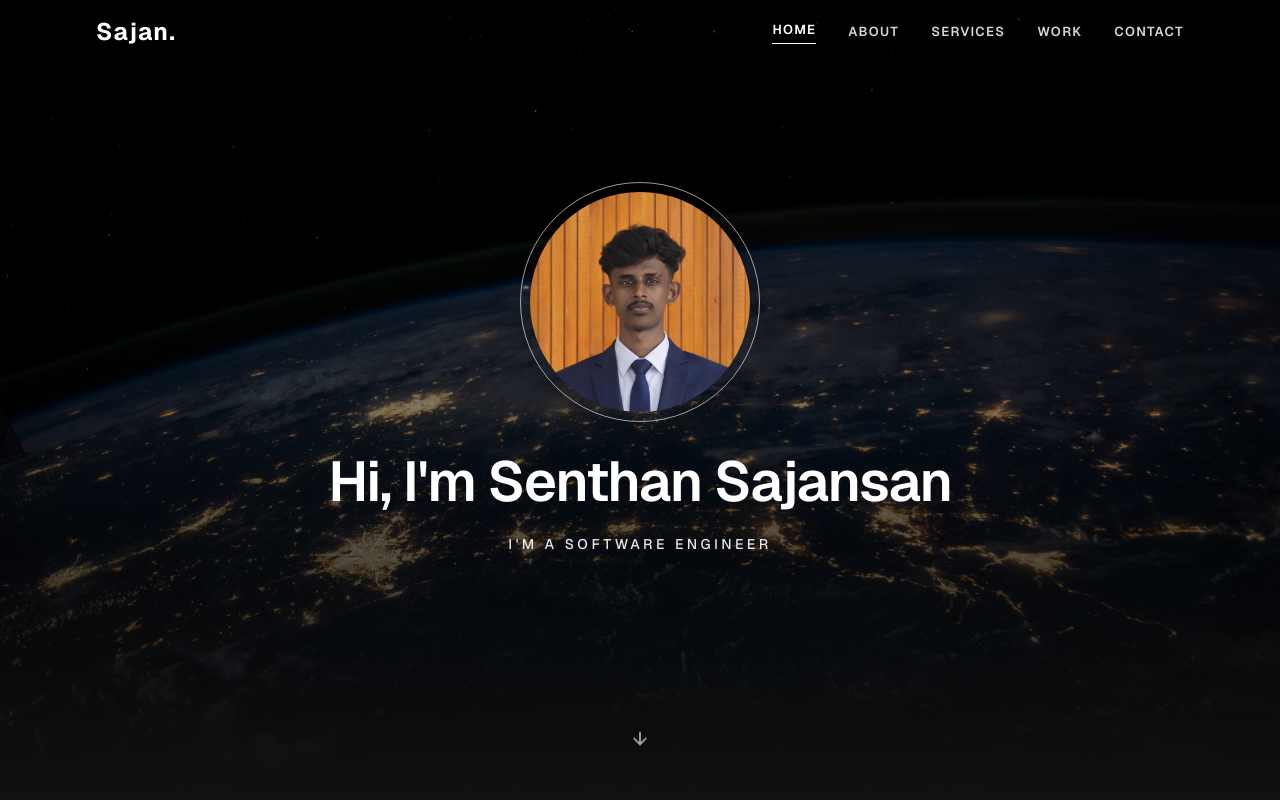
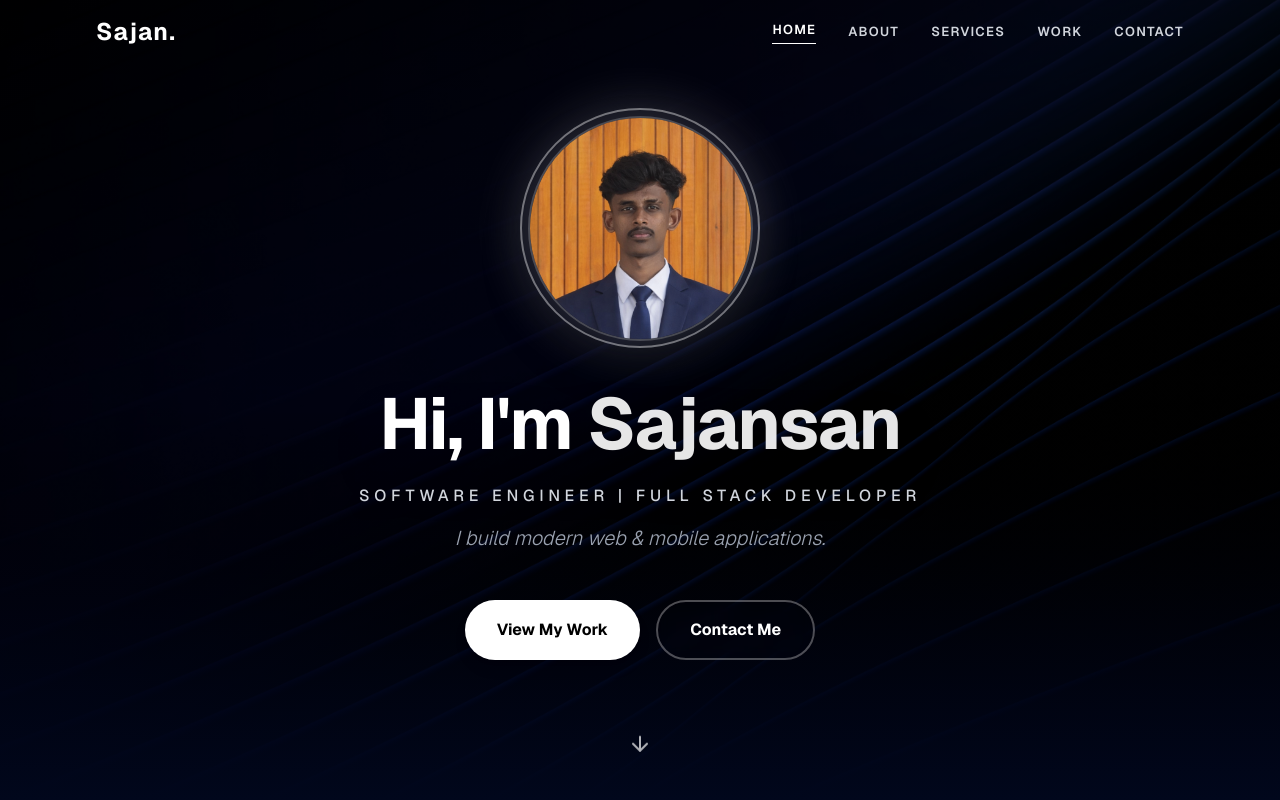
Before and after one commit to Sajansan/my-portfolio-2, a Next.js app: page / in a window 1280 px wide. Shown: the top 800 px of the page. Built offline with nearby package versions, Linux system fonts and the light colour scheme.

Commit message:
Theme color changed

```diff
--- a/app/globals.css
+++ b/app/globals.css
@@ -14,8 +14,8 @@
 
 @media (prefers-color-scheme: dark) {
   :root {
-    --background: #0a0a0a;
-    --foreground: #ededed;
+  --background: rgba(1, 7, 28, 1);
+  --foreground: #ededed;
   }
 }
 
--- a/app/page.tsx
+++ b/app/page.tsx
@@ -37,7 +37,7 @@ export default function Home() {
   }, []);
 
   return (
-    <div className="relative bg-[#111] text-white font-sans selection:bg-white selection:text-black">
+    <div className="relative bg-[rgba(1,7,28,1)] text-white font-sans selection:bg-white selection:text-black">
       <Navbar activeSection={activeSection} />
       <Hero />
       <About />
--- a/components/About.tsx
+++ b/components/About.tsx
@@ -4,7 +4,7 @@ import { motion } from "framer-motion";
 
 export default function About() {
   return (
-    <section id="about" className="min-h-screen bg-[#111] flex flex-col items-center justify-center p-6 md:p-12 lg:p-24 pt-32">
+    <section id="about" className="min-h-screen bg-[rgba(1,7,28,1)] flex flex-col items-center justify-center p-6 md:p-12 lg:p-24 pt-32">
       <motion.div
         initial={{ opacity: 0, y: 30 }}
         whileInView={{ opacity: 1, y: 0 }}
--- a/components/Contact.tsx
+++ b/components/Contact.tsx
@@ -4,7 +4,7 @@ import { motion } from "framer-motion";
 
 export default function Contact() {
   return (
-    <section id="contact" className="min-h-screen bg-black flex flex-col items-center justify-center p-6 md:p-12 lg:p-24 pt-32">
+    <section id="contact" className="min-h-screen bg-[rgba(1,7,28,1)] flex flex-col items-center justify-center p-6 md:p-12 lg:p-24 pt-32">
       <motion.div
         initial={{ opacity: 0, scale: 0.9 }}
         whileInView={{ opacity: 1, scale: 1 }}
--- a/components/Hero.tsx
+++ b/components/Hero.tsx
@@ -3,6 +3,13 @@
 import { motion } from "framer-motion";
 
 export default function Hero() {
+  const scrollToSection = (id: string) => {
+    const element = document.getElementById(id);
+    if (element) {
+      element.scrollIntoView({ behavior: "smooth" });
+    }
+  };
+
   return (
     <section
       id="home"
@@ -12,32 +19,36 @@ export default function Hero() {
       <div
         className="absolute inset-0 z-0 bg-cover bg-center bg-no-repeat transition-opacity duration-1000"
         style={{
-          backgroundImage: "url('/nasa.jpg')",
+          backgroundImage: "url('/yes.jpg')",
         }}
       >
-        {/* Gradient overlay to make text readable - slightly darker for better contrast */}
-        <div className="absolute inset-0 bg-gradient-to-b from-black/70 via-black/50 to-[#111]" />
+        {/* Gradient overlay to make text readable - darkened for professional look with new theme color */}
+        <div className="absolute inset-0 bg-gradient-to-b from-black/80 via-black/60 to-[rgba(1,7,28,1)]" />
       </div>
 
       {/* Hero Content */}
-      <main className="relative z-10 flex-grow flex flex-col items-center justify-center -mt-16 px-4 text-center">
-        {/* Profile Picture with outer broken border effect from image */}
+      <main className="relative z-10 flex-grow flex flex-col items-center justify-center -mt-8 px-4 text-center">
+        {/* Profile Picture with glow effect and animation */}
         <motion.div
           initial={{ opacity: 0, scale: 0.8 }}
           animate={{ opacity: 1, scale: 1 }}
           transition={{ duration: 0.8, ease: "easeOut" }}
-          className="relative flex items-center justify-center w-[200px] h-[200px] md:w-[240px] md:h-[240px] rounded-full border border-white/60 mb-8 shadow-2xl"
+          className="relative group mb-10"
         >
-          <div className="relative w-[180px] h-[180px] md:w-[220px] md:h-[220px] rounded-full overflow-hidden">
-             {/* Note: Save the provided image as "profile.jpg" in the public directory */}
+          {/* Animated Glow Border */}
+          <div className="absolute inset-0 rounded-full bg-white/20 blur-xl group-hover:bg-white/30 transition-all duration-500 animate-pulse" />
+
+          <div className="relative flex items-center justify-center w-[200px] h-[200px] md:w-[240px] md:h-[240px] rounded-full border-2 border-white/40 shadow-2xl overflow-hidden backdrop-blur-sm">
+            <div className="relative w-[185px] h-[185px] md:w-[225px] md:h-[225px] rounded-full overflow-hidden border-2 border-white/20">
               <img
                 src="/profile.png"
                 alt="Profile"
-                className="w-full h-full object-cover"
+                className="w-full h-full object-cover transition-transform duration-700 group-hover:scale-110"
                 onError={(e) => {
                   e.currentTarget.src = "https://images.unsplash.com/photo-1506794778202-cad84cf45f1d?q=80&w=1287&auto=format&fit=crop";
                 }}
-             />
+              />
+            </div>
           </div>
         </motion.div>
 
@@ -45,28 +56,55 @@ export default function Hero() {
           initial={{ opacity: 0, y: 20 }}
           animate={{ opacity: 1, y: 0 }}
           transition={{ duration: 0.8, delay: 0.2, ease: "easeOut" }}
-          className="text-4xl md:text-5xl lg:text-[56px] font-semibold mb-4 tracking-tight text-white drop-shadow-2xl"
+          className="text-5xl md:text-6xl lg:text-[72px] font-bold mb-6 tracking-tight text-white drop-shadow-2xl"
         >
-          Hi, I&apos;m Senthan Sajansan
+          Hi, I&apos;m <span className="text-white/90">Sajansan</span>
         </motion.h1>
 
-        <motion.p
+        <motion.div
+           initial={{ opacity: 0, y: 20 }}
+           animate={{ opacity: 1, y: 0 }}
+           transition={{ duration: 0.8, delay: 0.4, ease: "easeOut" }}
+           className="flex flex-col items-center space-y-4"
+        >
+          <p className="text-sm md:text-base tracking-[0.3em] text-gray-300 font-medium uppercase drop-shadow-xl">
+            Software Engineer | Full Stack Developer
+          </p>
+          <p className="text-lg md:text-xl text-gray-400 font-light max-w-lg italic">
+            I build modern web & mobile applications.
+          </p>
+        </motion.div>
+
+        {/* CTA Buttons - Important for Portfolio */}
+        <motion.div
           initial={{ opacity: 0, y: 20 }}
           animate={{ opacity: 1, y: 0 }}
-          transition={{ duration: 0.8, delay: 0.4, ease: "easeOut" }}
-          className="text-xs md:text-sm tracking-[0.25em] text-gray-200 mt-2 font-medium uppercase drop-shadow-xl"
+          transition={{ duration: 0.8, delay: 0.6, ease: "easeOut" }}
+          className="flex flex-col sm:flex-row gap-4 mt-12"
         >
-          I&apos;m a Software Engineer
-        </motion.p>
+          <button
+            onClick={() => scrollToSection("work")}
+            className="px-8 py-4 bg-white text-black font-bold rounded-full hover:bg-gray-200 transition-all duration-300 shadow-lg hover:shadow-white/10 active:scale-95"
+          >
+            View My Work
+          </button>
+          <button
+            onClick={() => scrollToSection("contact")}
+            className="px-8 py-4 bg-transparent border-2 border-white/30 text-white font-bold rounded-full hover:bg-white/10 transition-all duration-300 backdrop-blur-sm active:scale-95"
+          >
+            Contact Me
+          </button>
+        </motion.div>
 
         {/* Scroll down indicator */}
         <motion.div
           initial={{ opacity: 0 }}
           animate={{ opacity: 0.7 }}
-          transition={{ duration: 1, delay: 1 }}
-          className="absolute bottom-12 animate-bounce flex flex-col items-center"
+          transition={{ duration: 1, delay: 1.2 }}
+          className="absolute bottom-10 animate-bounce flex flex-col items-center cursor-pointer"
+          onClick={() => scrollToSection("about")}
         >
-          <svg xmlns="http://www.w3.org/2000/svg" width="20" height="20" viewBox="0 0 24 24" fill="none" stroke="currentColor" strokeWidth="2" strokeLinecap="round" strokeLinejoin="round">
+          <svg xmlns="http://www.w3.org/2000/svg" width="24" height="24" viewBox="0 0 24 24" fill="none" stroke="currentColor" strokeWidth="2" strokeLinecap="round" strokeLinejoin="round">
             <path d="M12 5v14"/>
             <path d="m19 12-7 7-7-7"/>
           </svg>
--- a/components/Navbar.tsx
+++ b/components/Navbar.tsx
@@ -83,7 +83,7 @@ export default function Navbar({ activeSection }: NavbarProps) {
 
       {/* Mobile Menu Overlay */}
       <div
-        className={`fixed inset-0 bg-black flex flex-col items-center justify-center transition-transform duration-500 ease-in-out md:hidden ${
+        className={`fixed inset-0 bg-[rgba(1,7,28,1)] flex flex-col items-center justify-center transition-transform duration-500 ease-in-out md:hidden ${
           isMenuOpen ? "translate-x-0" : "translate-x-full"
         }`}
       >
--- a/components/Services.tsx
+++ b/components/Services.tsx
@@ -42,7 +42,7 @@ export default function Services() {
   };
 
   return (
-    <section id="services" className="min-h-screen bg-black flex flex-col items-center justify-center p-6 md:p-12 lg:p-24 pt-32">
+    <section id="services" className="min-h-screen bg-[rgba(1,7,28,1)] flex flex-col items-center justify-center p-6 md:p-12 lg:p-24 pt-32">
       <div className="max-w-6xl w-full">
         <motion.h2
           initial={{ opacity: 0, y: -20 }}
--- a/components/Work.tsx
+++ b/components/Work.tsx
@@ -46,7 +46,7 @@ export default function Work() {
   };
 
   return (
-    <section id="work" className="min-h-screen bg-[#111] flex flex-col items-center justify-center p-6 md:p-12 lg:p-24 pt-32">
+    <section id="work" className="min-h-screen bg-[rgba(1,7,28,1)] flex flex-col items-center justify-center p-6 md:p-12 lg:p-24 pt-32">
       <div className="max-w-6xl w-full">
         <motion.h2
           initial={{ opacity: 0, y: -20 }}
```
Also changed, not shown: public/yes.jpg (added).
